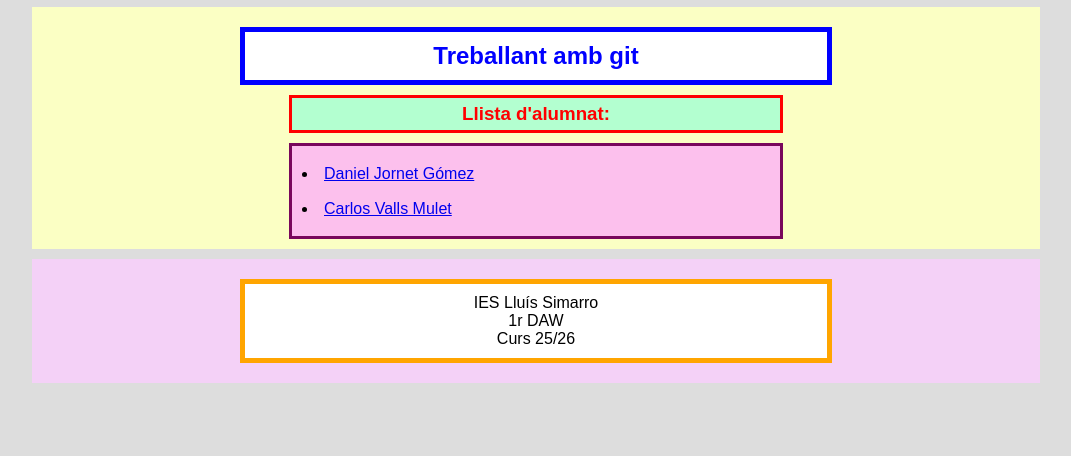
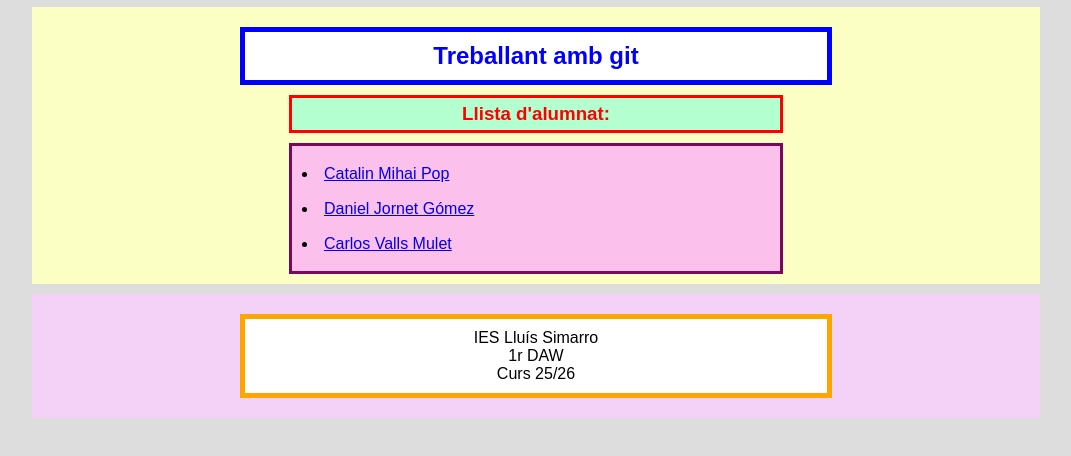
Before and after one commit to Eleazar-1/entorns2526, a plain HTML site: page index.html in a window 1280 px wide. Shown: the part 130-586 px from the top of the page, without its empty margins (104-1175 px from the left). Drawn offline with Linux system fonts and the light colour scheme.

Commit message:
Commit Catalin

```diff
--- a/index.html
+++ b/index.html
@@ -15,6 +15,7 @@
      <h3>Llista d'alumnat:</h3>
     <ul>
       <!-- afegiu el vostre nom a la llista-->
+    <li><a href="./img/imgCatalin/img_Catalin.png">Catalin Mihai Pop</a></li>
     <li><a href="./img/imgDaniel/img_dani.png">Daniel Jornet Gómez</a></li>
     <li><a href="./img/imgCarlos/img_Carlos.png">Carlos Valls Mulet</a></li>
   </ul>
```
Also changed, not shown: img/imgCatalin/img_Catalin.png (added).
